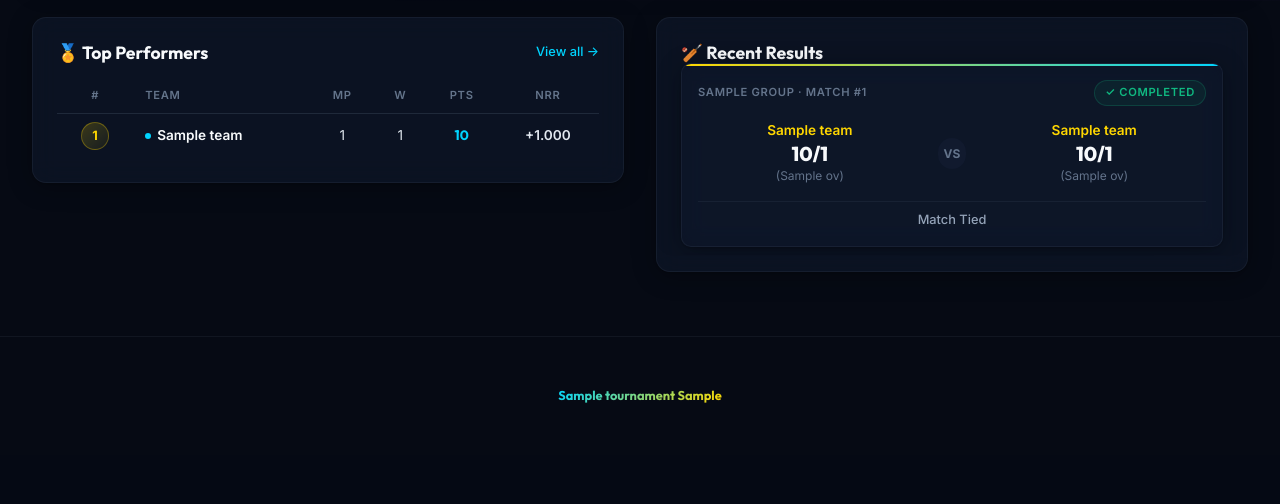
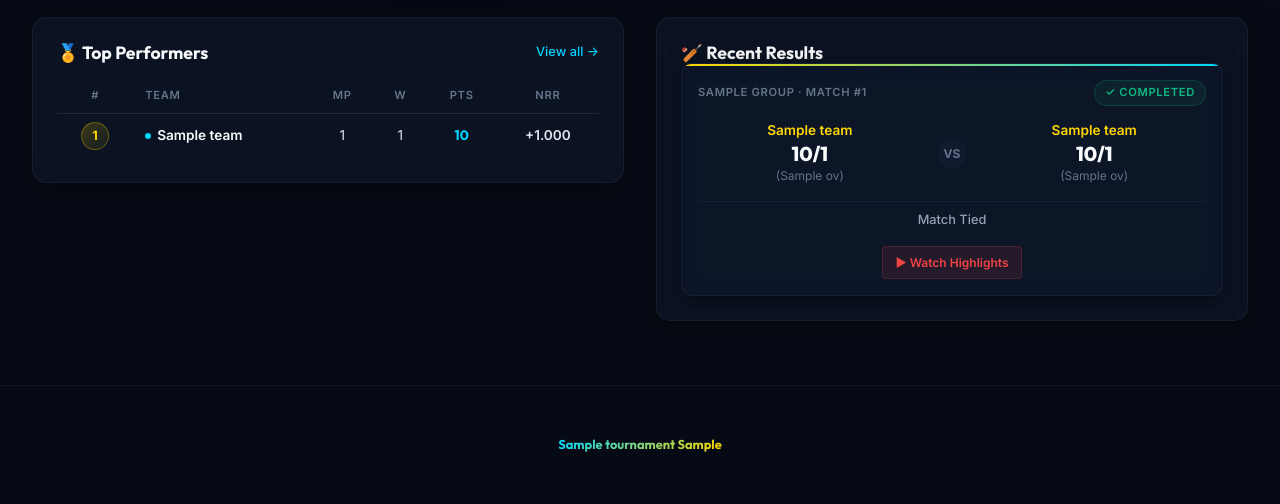
Before and after one commit to iamgroot001/tournament, a Django app: page / in a window 1280 px wide. Shown: the part 799-1303 px from the top of the page. Before the commit the page ends 1202 px from the top, so only its background shows below. Run offline with Django 5.2, Linux system fonts and the light colour scheme; tables that the repository leaves empty hold one stand-in row (values such as "Sample post").

Commit message:
feat: add optional video_url to Match for youtube redirects

```diff
--- a/tournament/admin.py
+++ b/tournament/admin.py
@@ -211,6 +211,9 @@ class MatchAdmin(admin.ModelAdmin):
         ('Team 2 Score', {
             'fields': ('team2_total', 'team2_overs', 'team2_wickets'),
         }),
+        ('Media & Links', {
+            'fields': ('video_url',)
+        }),
         ('Auto-Computed (override if needed)', {
             'fields': ('status', 'winner', 'batting_first'),
             'classes': ('collapse',),
--- a/tournament/models.py
+++ b/tournament/models.py
@@ -203,6 +203,8 @@ class Match(models.Model):
         related_name='matches_batted_first',
         help_text="Which team batted first. Set automatically if left blank on completed matches."
     )
+
+    video_url = models.URLField(max_length=500, blank=True, null=True, help_text="Link to YouTube match video")
 
     class Meta:
         ordering = ['stage', 'match_number']
--- a/tournament/templates/tournament/partials/_match_card.html
+++ b/tournament/templates/tournament/partials/_match_card.html
@@ -34,4 +34,12 @@
         {{ match.result_summary }}
     </div>
     {% endif %}
+
+    {% if match.video_url %}
+    <div style="margin-top: 1rem; text-align: center;">
+        <a href="{{ match.video_url }}" target="_blank" rel="noopener noreferrer" style="display: inline-flex; align-items: center; gap: 4px; padding: 6px 12px; background-color: rgba(239, 68, 68, 0.1); color: #ef4444; border: 1px solid rgba(239, 68, 68, 0.2); border-radius: 4px; font-size: 0.75rem; font-weight: 600; text-decoration: none; transition: background-color 0.2s;">
+            ▶ Watch Highlights
+        </a>
+    </div>
+    {% endif %}
 </div>
```
Also changed, not shown: tournament/migrations/0002_match_video_url.py (added).
